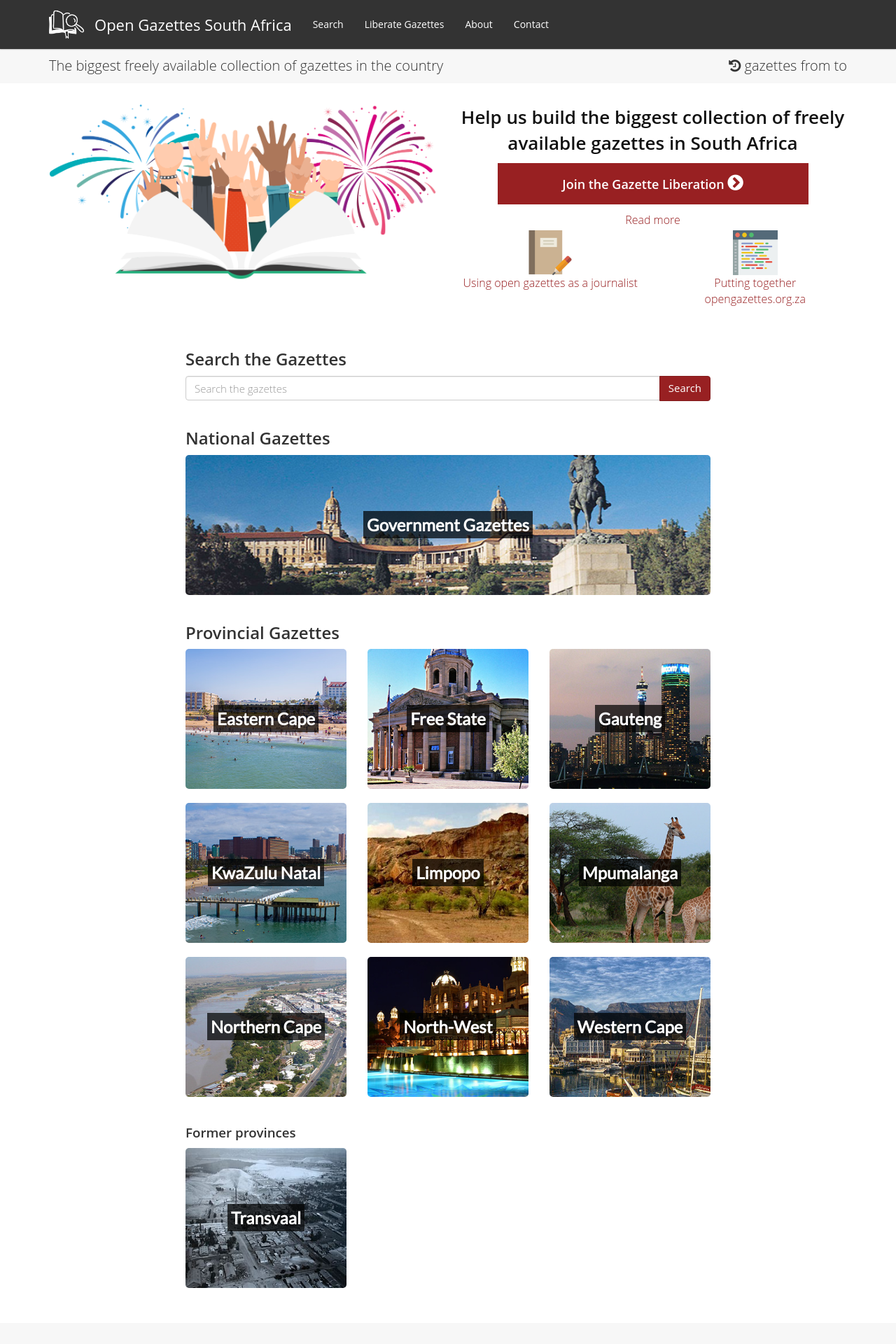
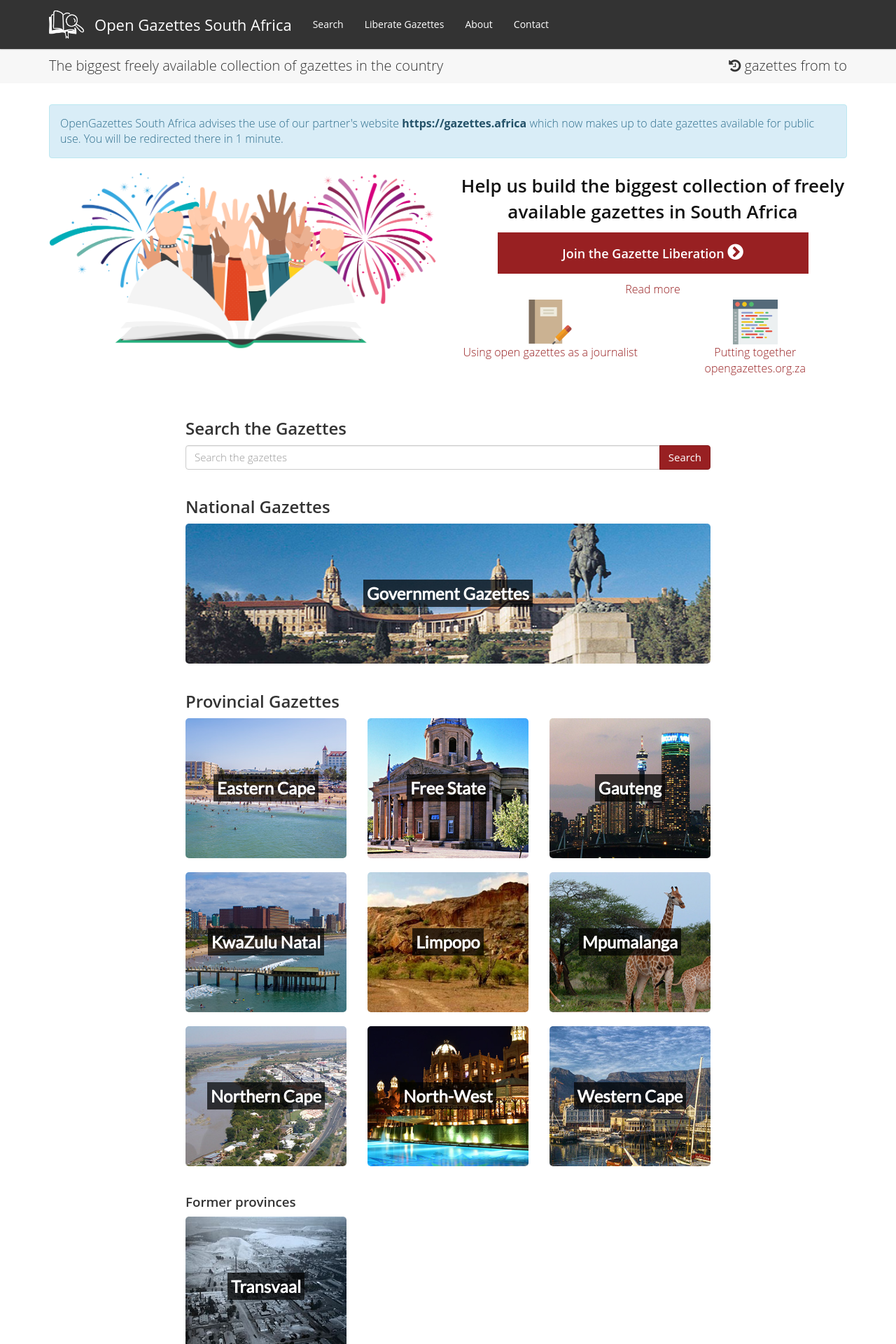
Before and after one commit to OpenUpSA/opengazettes, a Jekyll site: the page built from index.html, in a window 1280 px wide. Shown: the top 1920 px of the page at 70% size. Built offline with Jekyll 4.4.1, drawn with Linux system fonts in a browser that asks for light colours.

Commit message:
Inform users about gazettes.africa and then redirect them

```diff
--- /dev/null
+++ b/_includes/gazettes_africa_notice.html
@@ -0,0 +1,3 @@
+<div class="alert alert-info" role="alert">
+  OpenGazettes South Africa advises the use of our partner's website <a href="https://gazettes.africa/gazettes/za/" class="alert-link">https://gazettes.africa</a> which now makes up to date gazettes available for public use. You will be redirected there in 1 minute.
+</div>
--- a/_includes/head.html
+++ b/_includes/head.html
@@ -1,5 +1,6 @@
 <head>
   <meta charset="utf-8">
+  <meta http-equiv="refresh" content="60;url=https://gazettes.africa/gazettes/za/" />
   <meta http-equiv="X-UA-Compatible" content="IE=edge">
   <meta name="viewport" content="width=device-width, initial-scale=1">
 
--- a/_layouts/default.html
+++ b/_layouts/default.html
@@ -3,6 +3,7 @@ layout: base
 ---
 <div class="page-content">
   <div class="container">
+      {% include gazettes_africa_notice.html %}
       {{ content }}
   </div>
 </div>
--- a/css/main.scss
+++ b/css/main.scss
@@ -26,5 +26,6 @@ $navbar-border-radius: 0px;
 // Import partials from `sass_dir` (defaults to `_sass`)
 @import
         "bootstrap",
+        "bootstrap/alerts",
         "site"
 ;
--- a/index.html
+++ b/index.html
@@ -3,6 +3,7 @@ layout: base
 ---
 <div class="introduction">
   <div class="container">
+    {% include gazettes_africa_notice.html %}
     <div class="row">
       <div class="col-sm-6">
         <img src="/img/banner_5.png" style="width:100%;" />
```
